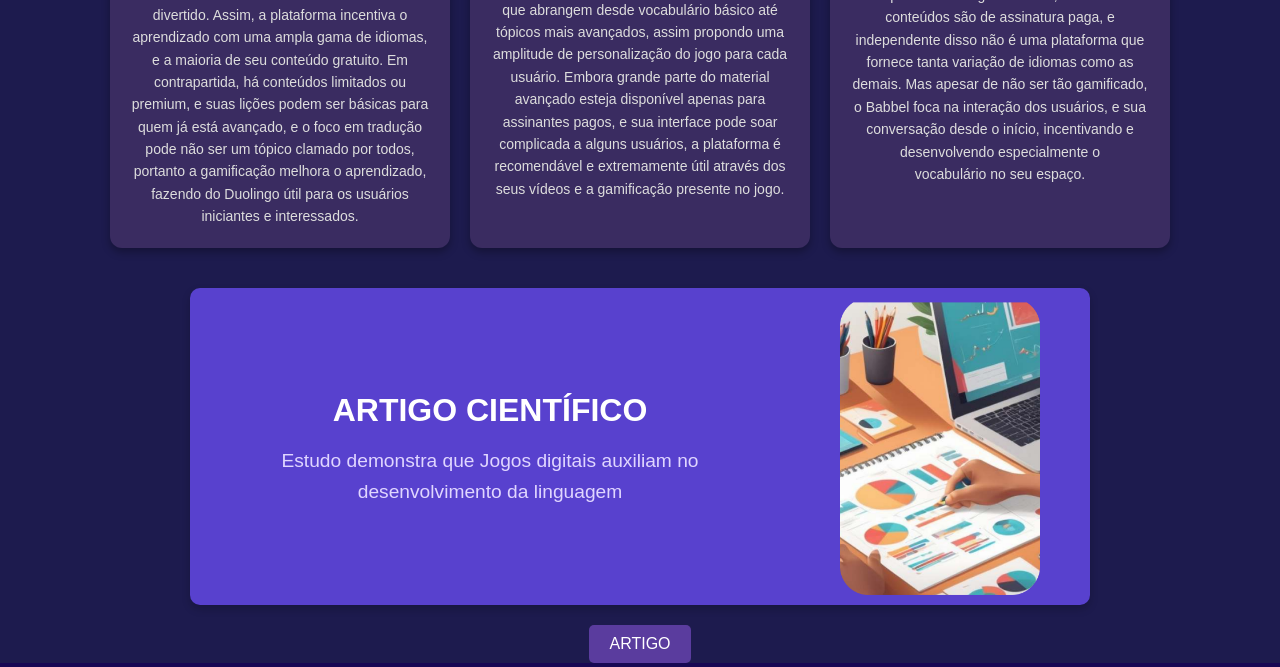
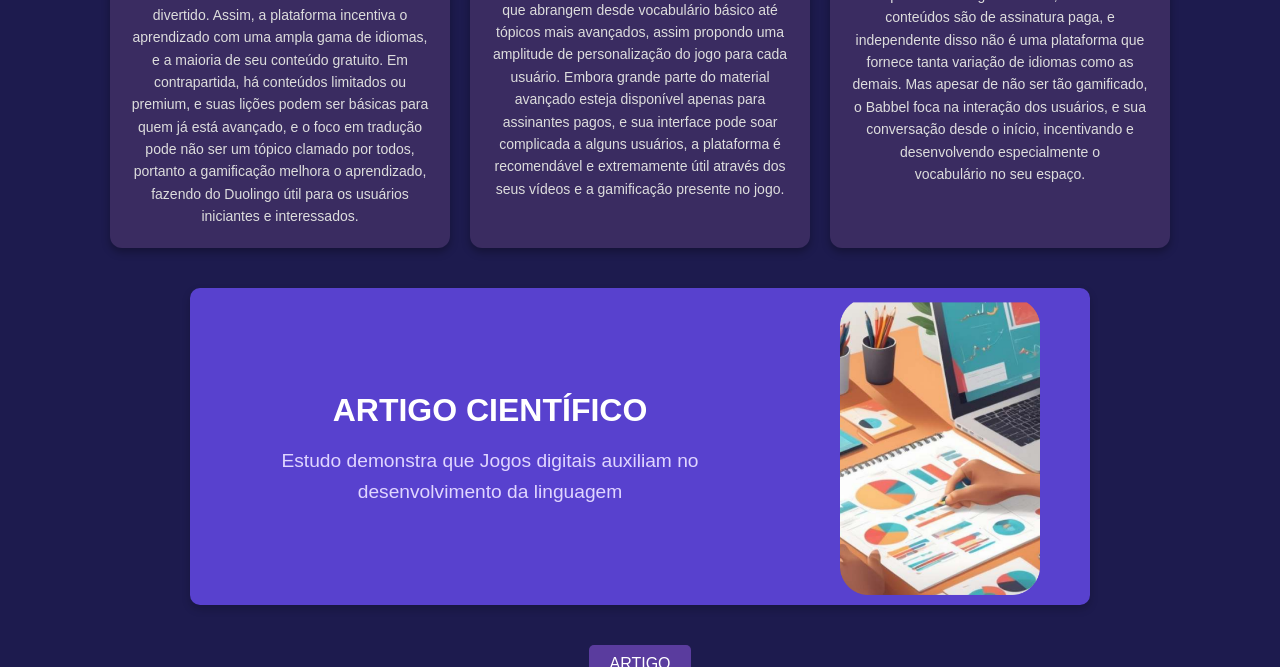
Before and after one commit to cimentociumento/PI-2024-grupo-3, a plain HTML site: page index.html in a window 1280 px wide. Shown: the part 8075-8742 px from the top of the page. Drawn offline with Linux system fonts and the light colour scheme.

Commit message:
margem do botão do artigo finalizado

```diff
--- a/styles/styles.css
+++ b/styles/styles.css
@@ -1194,7 +1194,7 @@ body {
     border-radius: 5px;
     cursor: pointer;
     transition: background-color 0.3s;
-    margin;
+    margin: 20px;
 }
 
 .article-button button:hover {
```
